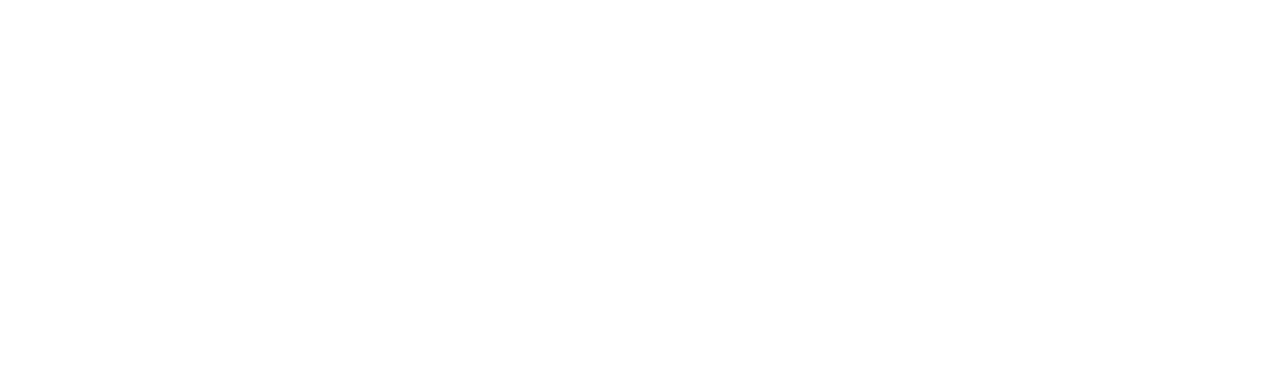
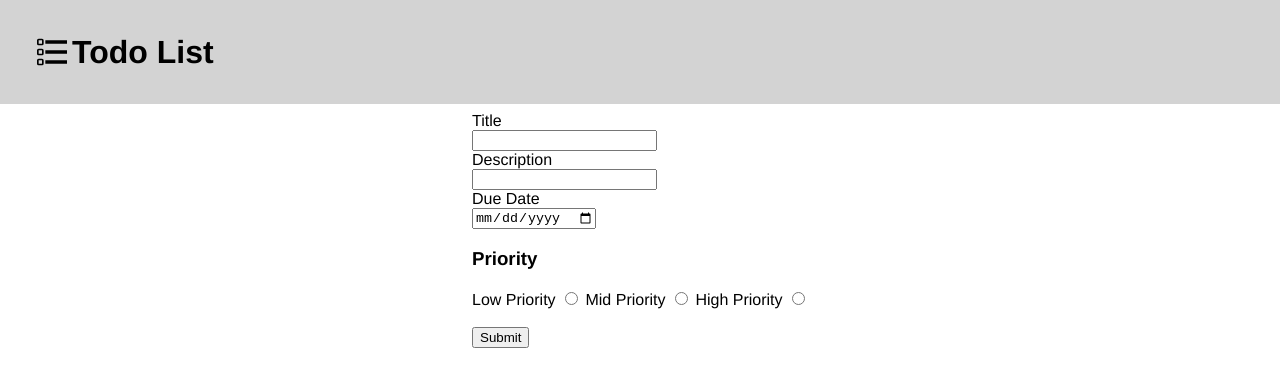
Before and after one commit to ali-a321/todo, a website: page dist/index.html in a window 1280 px wide. Drawn offline with Linux system fonts and the light colour scheme.

Commit message:
Form work

```diff
--- a/dist/index.html
+++ b/dist/index.html
@@ -8,7 +8,30 @@
     <link rel="stylesheet" href="styles.css">
 </head>
 <body>
+    <div class = "header" > <img src="images/listicon.svg" alt="To-do List Logo" id ="listlogo"> Todo List </div>
     <div id="content"> </div>
+    <div class = "formContainer">
+    <form action=" ">
+        <label for="title">Title </label><br>
+        <input type="text" id="title" name="title" value="" ><br>
+        <label for="description"> Description</label><br>
+        <input type="text" id="description" name="description" value="" ><br>
+        <label for="duedate"> Due Date</label><br>
+        <input type="date" id="duedate" name="duedate" value="" ><br>
+       <h3> Priority </h3>
+        <label for="lowPriority"> Low Priority</label>
+        <input type="radio" id="lowPriority" name="lowPriority" value="lowPriority">
+
+        <label for="midPriority"> Mid Priority</label>
+        <input type="radio" id="midPriority" name="midPriority" value="midPriority">
+
+        <label for="highPriority"> High Priority</label>
+        <input type="radio" id="highPriority" name="highPriority" value="highPriority"><br><br>
+
+
+        <input type="submit" value="Submit">
+      </form>
+    </div>
 
     <script src="main.js"></script>
 </body>
--- a/dist/styles.css
+++ b/dist/styles.css
@@ -6,3 +6,28 @@ body {
     height: 100%;
     font-family: Helvetica, sans-serif, Arial, Tahoma;
   }
+.header{
+    background-color: lightgray;
+    padding: 2rem;
+    font-size: 2rem;
+    font-weight: bold;
+    position: fixed;
+    top: 0px;
+    left: 0px;
+    width: 100%;
+    display: flex;
+    align-items: center;
+
+}
+#listlogo{
+    width: 2.5rem;
+
+}
+
+.formContainer{
+    position:relative;
+    top: 7rem;
+    display: flex;
+    justify-content: center;
+    align-items: center;
+}
```
Also changed, not shown: dist/images/listicon.svg (added).
